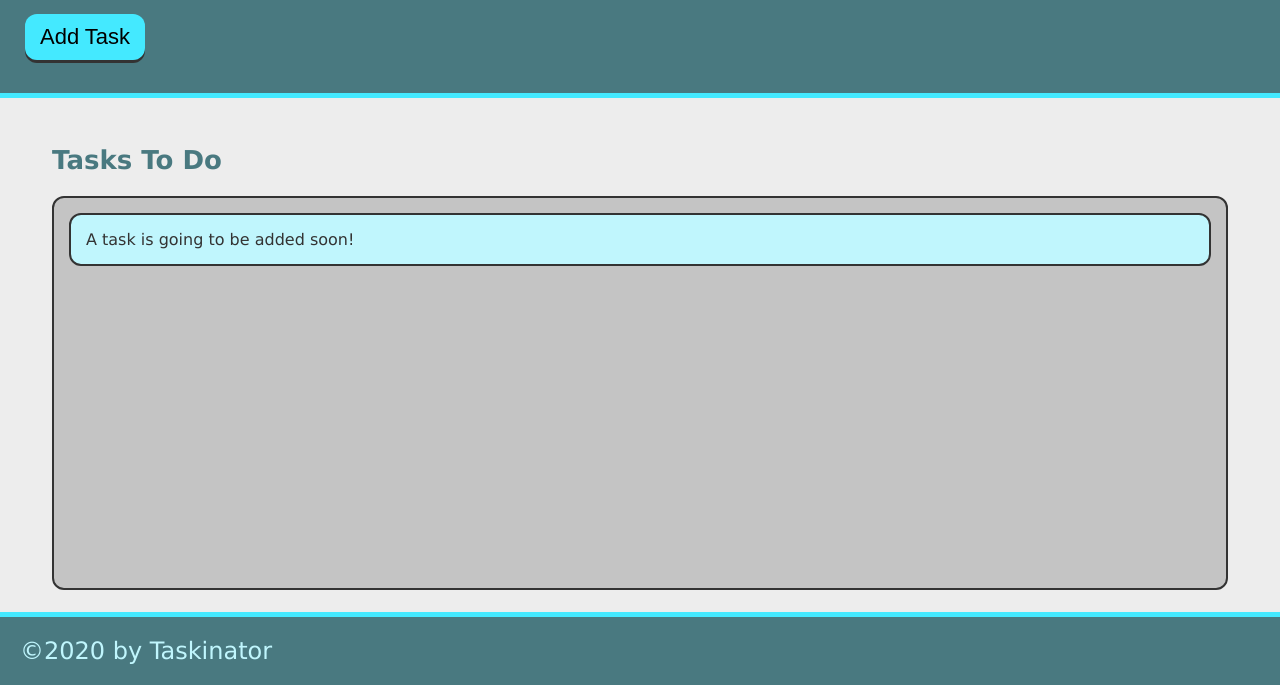
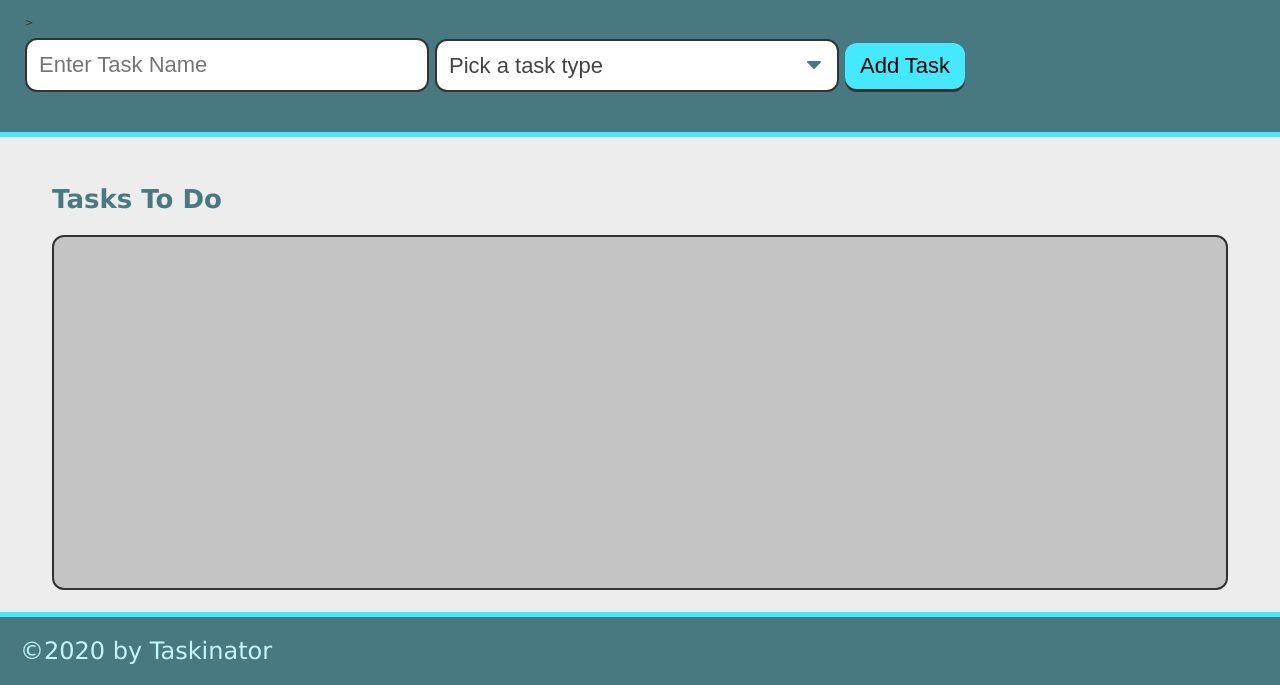
Before and after one commit to Meshtatsuo/taskinator, a plain HTML site: page index.html in a window 1280 px wide. Shown: the part 115-800 px from the top of the page. Drawn offline with Linux system fonts and the light colour scheme.

Commit message:
added form to HTML

```diff
--- a/index.html
+++ b/index.html
@@ -12,15 +12,30 @@
     <header>
       <h1 class="page-title">Taskinator</h1>
       <p>Click the button below to add a new task!</p>
-      <button class="btn" id="save-task">Add Task</button>
+
+      <!-- Add Task Form-->>
+      <form id="task-form">
+        <div class="form-group">
+          <input type="text" name="task-name" placeholder="Enter Task Name" />
+        </div>
+        <div class="form-group">
+          <select name="task-type" class="select-dropdown">
+            <option value="" disabled selected>Pick a task type</option>
+            <option value="Print">Print</option>
+            <option value="Web">Web</option>
+            <option value="Mobile">Mobile</option>
+          </select>
+        </div>
+        <div class="form-group">
+          <button class="btn" id="save-task" type="submit">Add Task</button>
+        </div>
+      </form>
     </header>
 
     <main class="page-content">
       <section class="task-list-wrapper">
         <h2 class="list-title">Tasks To Do</h2>
-        <ul class="task-list" id="tasks-to-do">
-          <li class="task-item">A task is going to be added soon!</li>
-        </ul>
+        <ul class="task-list" id="tasks-to-do"></ul>
       </section>
     </main>
 
```
